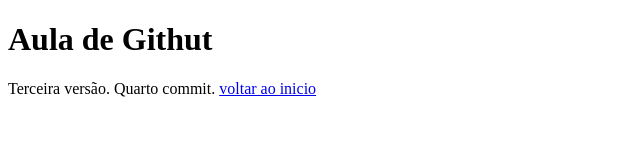
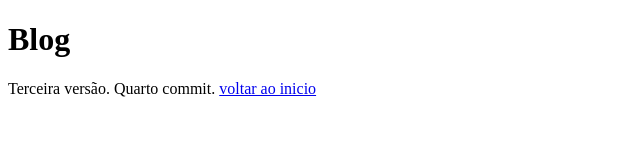
Before and after one commit to ale-vieira/aulagithub, a plain HTML site: page blog.html in a window 1280 px wide. Shown: the whole page, without its empty margins (0-640 px from the left). Drawn offline with Linux system fonts and the light colour scheme.

Commit message:
criada pagina de blog

```diff
--- a/aulaGit2.html
+++ b/blog.html
@@ -7,7 +7,9 @@
     <title>Document</title>
 </head>
 <body>
-    <h1>Aula de Githut</h1>
+    <h1>Blog
+
+    </h1>
 
     Terceira versão. Quarto commit.
 
```
